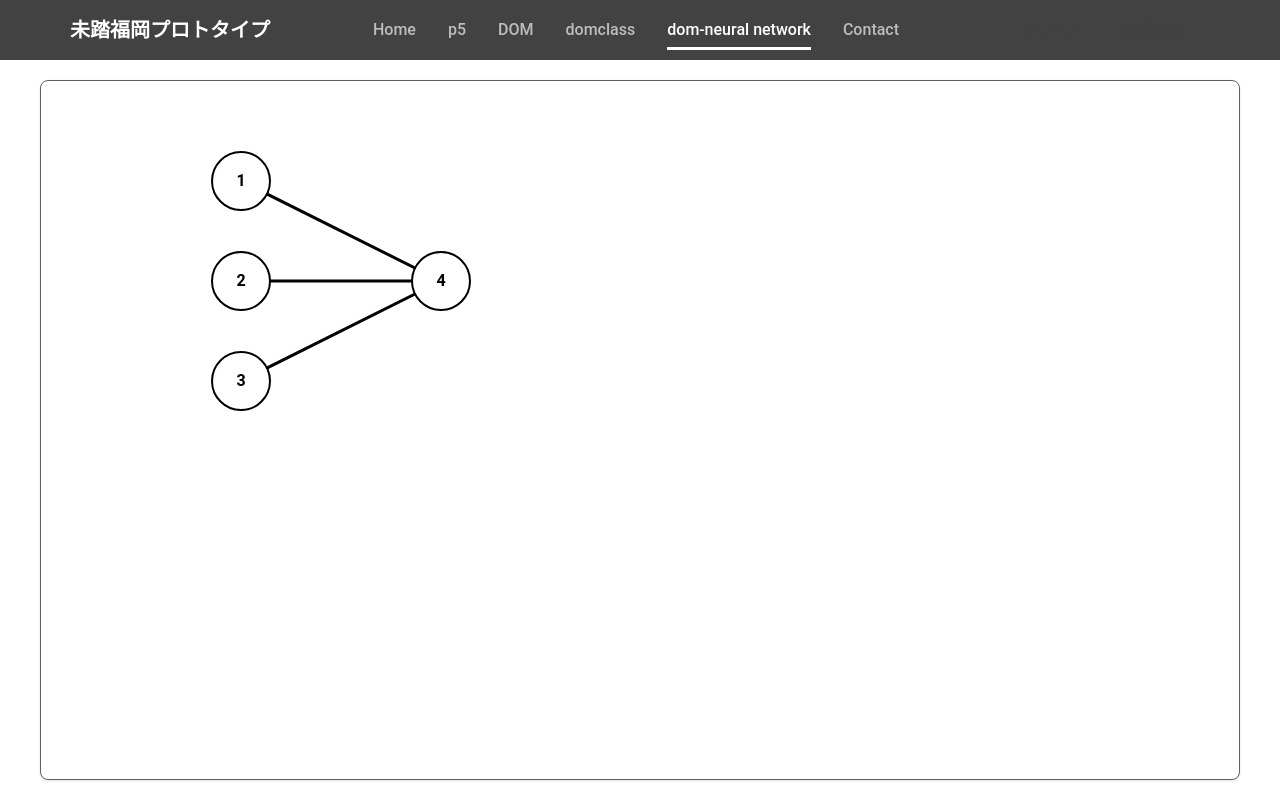
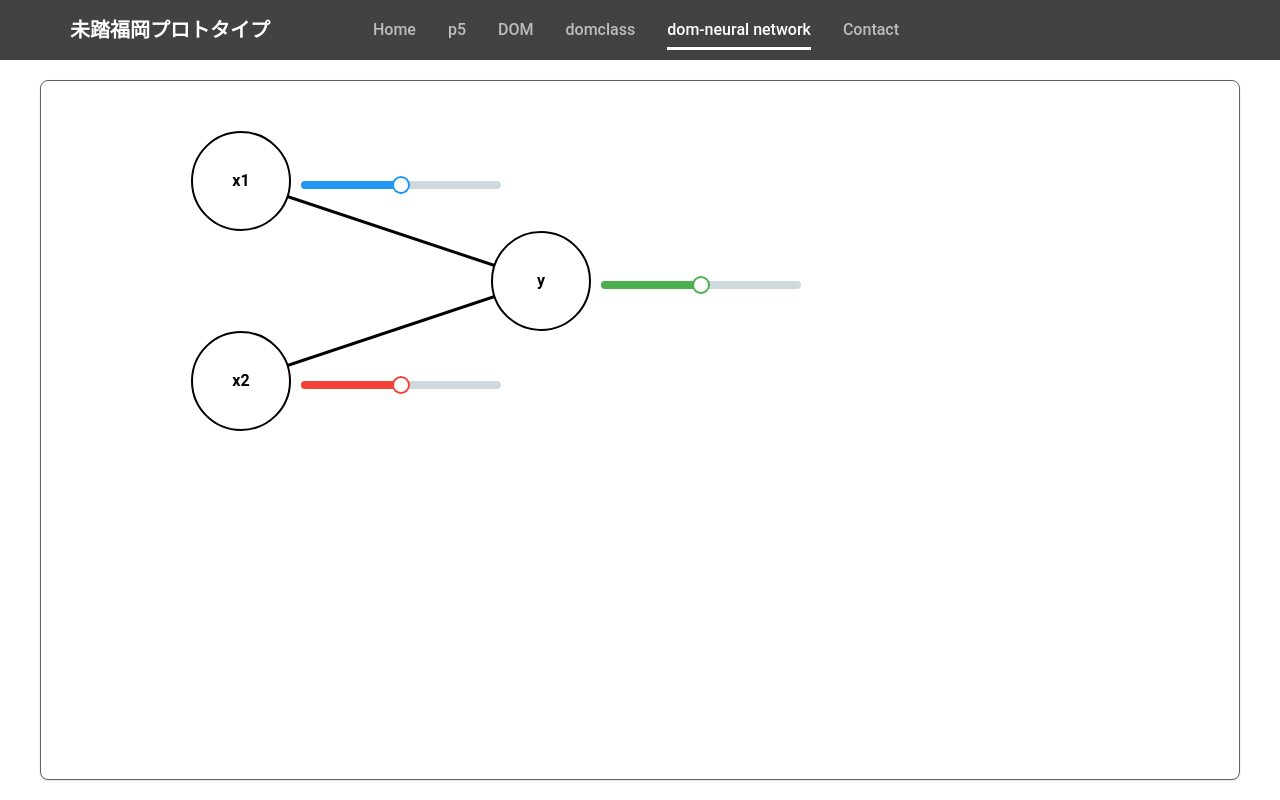
Before and after one commit to Tebaeleven/mitou-fukuoka-ai-prototype, a Next.js app: page /dom-neural in a window 1280 px wide. Shown: the top 800 px of the page. Built offline with nearby package versions, Linux system fonts and the light colour scheme.

Commit message:
頂点座標を配列でアクセスできるように

```diff
--- a/components/DOM/line.tsx
+++ b/components/DOM/line.tsx
@@ -1,7 +1,12 @@
 import React, { useEffect, useRef, useState } from "react";
 import anime from "animejs";
 
-export default function Line({ x1, y1, x2, y2, wait }) {
+export default function Line({ start,end, wait }) {
+    let x1 = start[0];
+    let y1 = start[1];
+    let x2 = end[0];
+    let y2 = end[1];
+    console.log(x1)
     const lineRef = useRef(null);
     const [isVisible, setIsVisible] = useState(false);
 
--- a/components/DOM/neuron.tsx
+++ b/components/DOM/neuron.tsx
@@ -1,8 +1,9 @@
 import { useEffect, useState } from "react";
 
-export default function Neuron ({ children, x, y, r = "60", t, wait }){
+export default function Neuron ({ children,v, r = "100", t, wait }){
     const [isVisible, setIsVisible] = useState(false);
-
+    let x=v[0]
+    let y=v[1];
     useEffect(() => {
         const timeout = setTimeout(() => {
             setIsVisible(true);
--- a/pages/dom-neural.tsx
+++ b/pages/dom-neural.tsx
@@ -1,33 +1,72 @@
 import React, { useEffect, useState } from "react";
 import Neuron from "@/components/DOM/neuron";
 import Line from "@/components/DOM/line";
+import { Slider } from "@material-tailwind/react";
 
+export default function P5Neural() {
+    const [X1, setX1] = useState(200);
 
-
-export default function p5Neural() {
+    const handleSizeChange = (event) => {
+        setX1(event.target.value);
+    };
+    let G = {
+        V: [
+            [200, 100], // x1
+            [200, 300], // x2
+            [500, 200], // y
+        ],
+    };
+    console.log(G.V[0])
+    let v = G.V[0];
+    console.log(v[0])
     return (
         <div
             className="block bg-white border rounded-lg shadow border-gray-700 m-auto my-5 h-[700px] w-[1200px]"
             id="root"
             style={{ position: "relative", overflow: "hidden" }}
         >
-            <Neuron x="200" y="100" t="1" wait={1}>
-                1
+            <Neuron v={G.V[0]} t="1" wait={1}>
+                x1
             </Neuron>
-            <Neuron x="200" y="200" t="2" wait={2}>
-                2
+
+            <Neuron v={G.V[1]} t="1" wait={2}>
+                x2
             </Neuron>
-            <Neuron x="200" y="300" t="3" wait={3}>
-                3
+
+            <Neuron v={G.V[2]} t="1" wait={3}>
+                y
             </Neuron>
-            <Neuron x="400" y="200" t="4" wait={4}>
-                4
-            </Neuron>
-            <svg width={1000} height={1000}>
-                <Line x1={200} y1={100} x2={400} y2={200} wait={5}></Line>
-                <Line x1={200} y1={200} x2={400} y2={200} wait={6}></Line>
-                <Line x1={200} y1={300} x2={400} y2={200} wait={7}></Line>
+
+            <svg width={1000} height={500}>
+                <Line start={G.V[0]} end={G.V[2]} wait={5}></Line>
+                <Line start={G.V[1]} end={G.V[2]} wait={6}></Line>
             </svg>
+
+            {/* <Slider color="blue" defaultValue={50} className="w-40 absolute top-20 left-10" />
+            <Slider color="red" defaultValue={50} className="w-40" />
+            <Slider color="green" defaultValue={50} className="w-40" />
+            <Slider color="amber" defaultValue={50} className="w-40" /> */}
+            <div className="flex w-96 flex-col gap-8">
+                <Slider
+                    color="blue"
+                    defaultValue={50}
+                    className="w-65 fadein"
+                    style={{ position: "absolute", top: 100, left: 260 }}
+                />
+                <Slider
+                    color="red"
+                    className="w-65 fadein"
+                    defaultValue={50}
+                    style={{ position: "absolute", top: 300, left: 260 }}
+                />
+                <Slider
+                    color="green"
+                    defaultValue={50}
+                    className="w-65 fadein"
+                    style={{ position: "absolute", top: 200, left: 560 }}
+                />
+
+            </div>
         </div>
     );
 }
```
